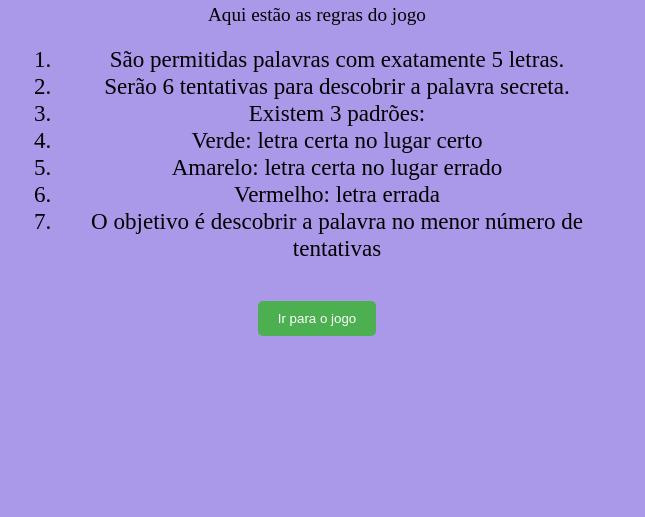
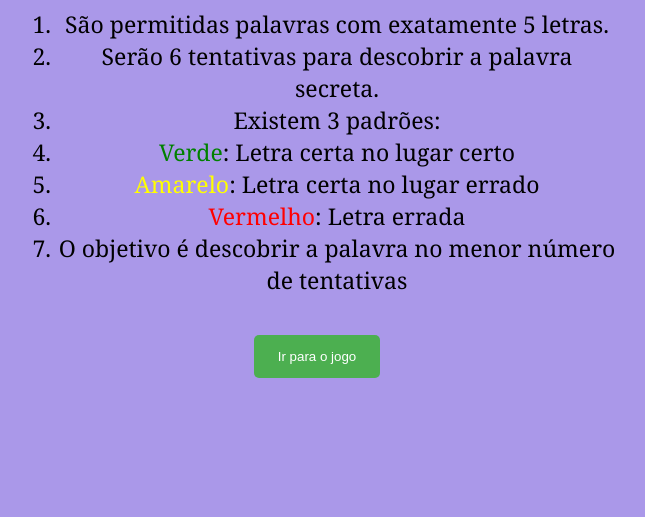
Before and after one commit to arthurviny/JogoKalil, a plain HTML site: page Regras.html in a window 1280 px wide. Shown: the part 283-800 px from the top of the page, without its empty margins (323-968 px from the left). Drawn offline with Linux system fonts and the light colour scheme.

Commit message:
Organização da Pag de Regras

```diff
--- a/Regras.html
+++ b/Regras.html
@@ -29,7 +29,7 @@
         button {
             background-color: #4CAF50;
             color: white;
-            padding: 10px 20px;
+            padding: 14px 24px;
             border: none;
             border-radius: 5px;
             cursor: pointer;
@@ -37,6 +37,9 @@
         }
         button:hover {
             background-color: #45a049;
+        }
+        .rules {
+            font-family:Georgia, 'Times New Roman', Times, serif
         }
     </style>
 </head>
@@ -49,9 +52,9 @@
                 <li>São permitidas palavras com exatamente 5 letras.</li>
                 <li>Serão 6 tentativas para descobrir a palavra secreta.</li>
                 <li>Existem 3 padrões:</li>
-                <li>Verde: letra certa no lugar certo</li>
-                <li>Amarelo: letra certa no lugar errado</li>
-                <li>Vermelho: letra errada</li>
+                <li><font color ="green">Verde</font>: Letra certa no lugar certo</li>
+                <li><font color = "yellow">Amarelo</font>: Letra certa no lugar errado</li>
+                <li><font color ="red">Vermelho</font>: Letra errada</li>
                 <li>O objetivo é descobrir a palavra no menor número de tentativas</li>
             </ol>
         </div>
--- a/css/style.css
+++ b/css/style.css
@@ -54,7 +54,7 @@
     }
 
     .quase { /* A letra está na palavra, porém no posicionamento errado */
-        background-color: rgb(199, 130, 2);
+        background-color:yellow;
         color:white;
 
 
```
Also changed, not shown: js/script.js (+5 -5 lines).
